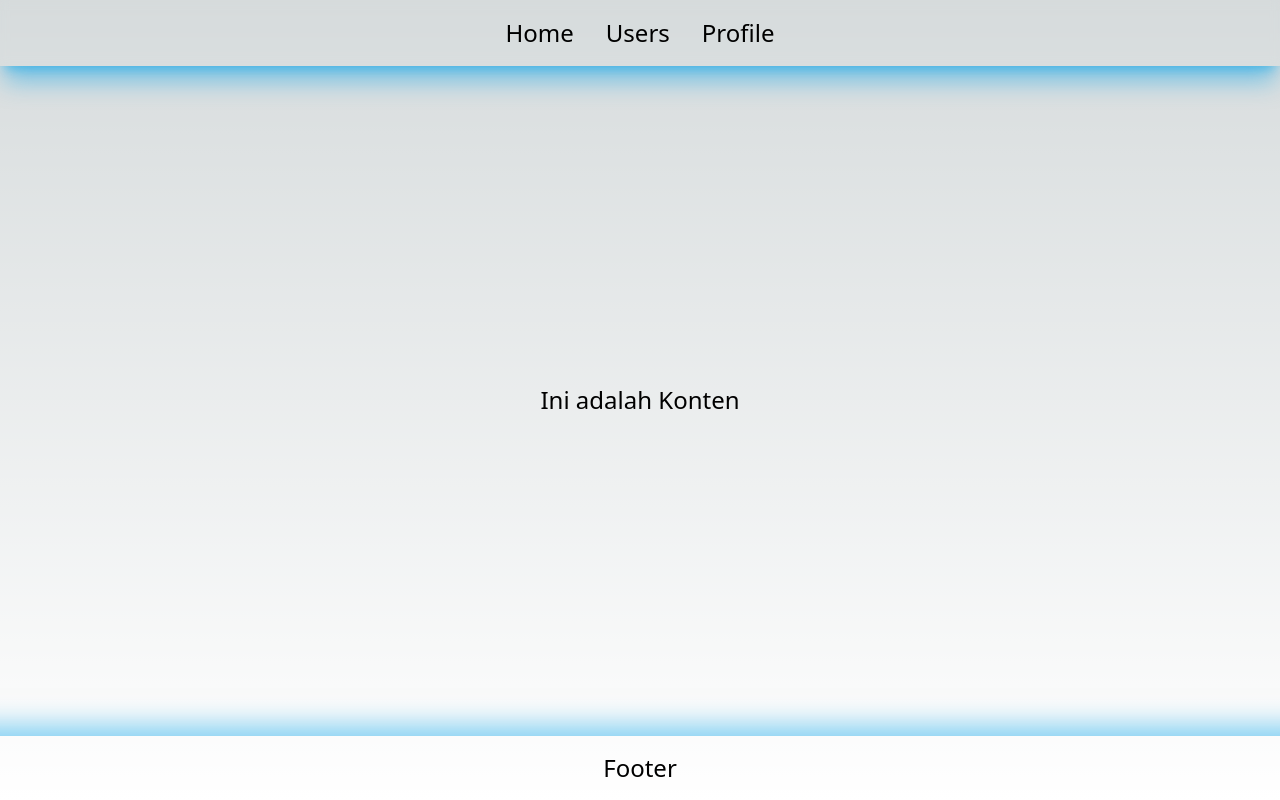
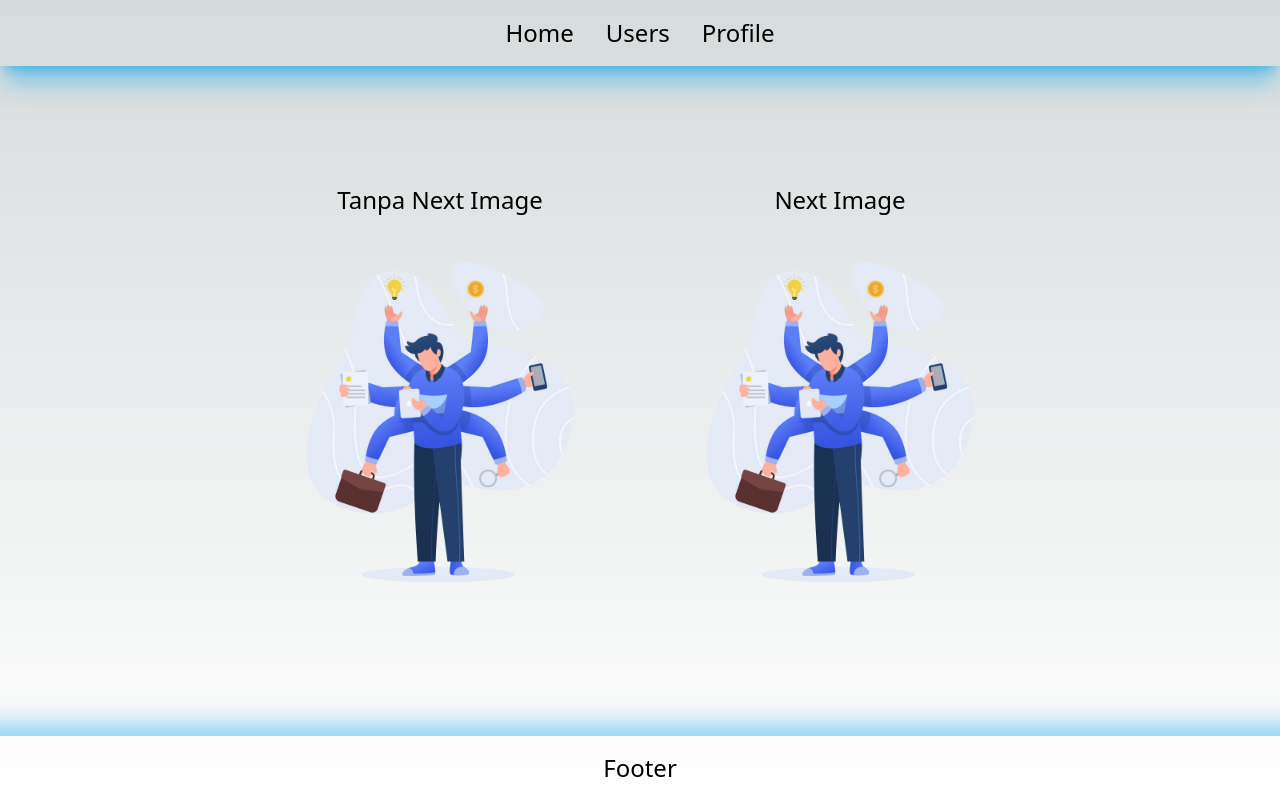
Before and after one commit to davadwis/belajar-nextjs, a Next.js app: page / in a window 1280 px wide. Built offline with nearby package versions, Linux system fonts and the light colour scheme.

Commit message:
tugas hari-10

```diff
--- a/components/content/index.js
+++ b/components/content/index.js
@@ -1,9 +1,20 @@
+import Image from "next/image";
+
 const Content = () => {
   return (
     <>
       <div className="w-full h-screen m-auto grid">
         <div className="grid content-center justify-items-center p-4 font-light text-2xl">
-          Ini adalah Konten
+          <div className="grid md:grid-cols-2">
+            <div className="text-center">
+              <p>Tanpa Next Image</p>
+              <img src="../vektor.png" alt="vektor" width={400} height={400}/>
+            </div>
+            <div className="text-center">
+              <p>Next Image</p>
+              <Image src="/vektor.png" alt="vektor" width={400} height={400}/>
+            </div>
+          </div>
         </div>
       </div>
     </>
--- a/pages/index.js
+++ b/pages/index.js
@@ -1,14 +1,18 @@
 import Content from '@/components/content';
-import Layout from '@/layout';
+import dynamic from 'next/dynamic';
+
+const DynamicLayout = dynamic(() => import('@/layout'), {
+  loading: () => <p>Loading...</p>,
+})
 
 const Home = ({ children })  => {
   return (
     <>
-      <Layout
+      <DynamicLayout
       metaTitle="Home"
       >
         <Content />
-      </Layout>
+      </DynamicLayout>
     </>
   )
 }
```
Also changed, not shown: public/vektor.png (added).
